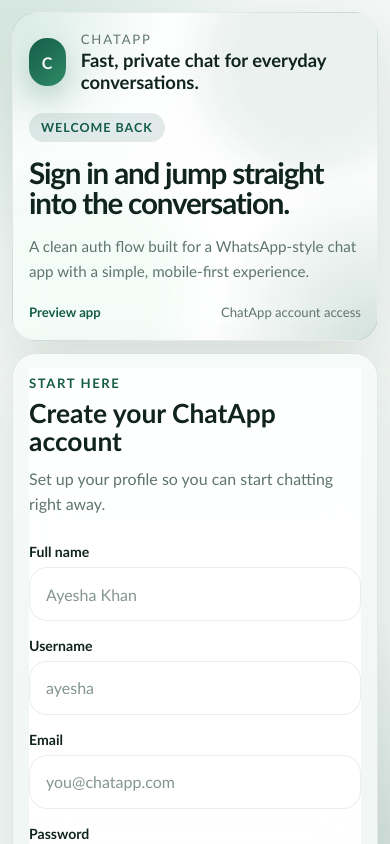
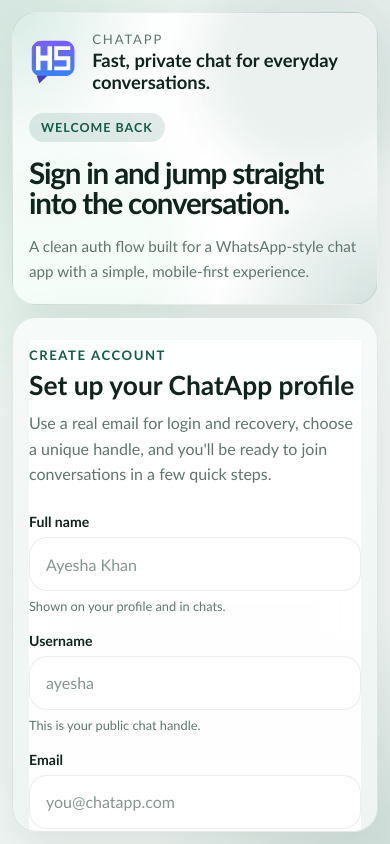
Before and after one commit to faisalshafique146/chatapp, an Angular app: page /auth/sign-up in a window 390 px wide. Built offline with nearby package versions, Linux system fonts and the light colour scheme.

Commit message:
feat: refactor authentication UI components and improve layout responsiveness

```diff
--- a/src/features/auth/components/auth-shell/auth-shell.component.html
+++ b/src/features/auth/components/auth-shell/auth-shell.component.html
@@ -4,7 +4,7 @@
     <div class="auth-shell__glow auth-shell__glow--two"></div>
 
     <div class="auth-shell__brand">
-      <div class="auth-shell__mark">C</div>
+      <img class="auth-shell__mark" src="/files/apple-touch-icon.png" alt="ChatApp logo" />
       <div>
         <p>ChatApp</p>
         <strong>Fast, private chat for everyday conversations.</strong>
@@ -34,11 +34,6 @@
         <span>Designed to feel like a modern messaging app.</span>
       </article>
     </div>
-
-    <div class="auth-shell__footer">
-      <a routerLink="/chat">Preview app</a>
-      <span>ChatApp account access</span>
-    </div>
   </section>
 
   <section class="auth-shell__form-panel">
--- a/src/features/auth/components/auth-shell/auth-shell.component.scss
+++ b/src/features/auth/components/auth-shell/auth-shell.component.scss
@@ -1,14 +1,14 @@
 :host {
   display: block;
-  min-height: 100dvh;
-  overflow-y: auto;
-  overscroll-behavior: contain;
+  height: 100dvh;
+  overflow: hidden;
 }
 
 .auth-shell {
   display: grid;
   grid-template-columns: minmax(0, 1.15fr) minmax(420px, 0.85fr);
-  min-height: 100dvh;
+  height: 100%;
+  min-height: 0;
   padding: 1.25rem;
   gap: 1.25rem;
   align-items: stretch;
@@ -17,7 +17,7 @@
 .auth-shell__brand-panel,
 .auth-shell__form-panel {
   position: relative;
-  overflow: hidden;
+  min-height: 0;
   border: 1px solid var(--border-color);
   border-radius: 32px;
   box-shadow: var(--shadow-soft);
@@ -40,11 +40,23 @@
   place-items: center;
   padding: 1rem;
   background: var(--bg-chat);
-  min-height: 0;
+  overflow-y: auto;
+  overflow-x: hidden;
+  overscroll-behavior: contain;
 }
 
 .auth-shell__form-card {
   width: min(100%, 34rem);
+}
+
+:host(.auth-shell--signup) .auth-shell__form-panel {
+  place-items: start center;
+  padding-top: 1.35rem;
+  padding-bottom: 1.35rem;
+}
+
+:host(.auth-shell--signup) .auth-shell__form-card {
+  width: min(100%, 38rem);
 }
 
 .auth-shell__glow {
@@ -73,8 +85,7 @@
 
 .auth-shell__brand,
 .auth-shell__hero,
-.auth-shell__highlights,
-.auth-shell__footer {
+.auth-shell__highlights {
   position: relative;
   z-index: 1;
 }
@@ -104,16 +115,13 @@
 }
 
 .auth-shell__mark {
-  display: grid;
-  place-items: center;
+  display: block;
   width: 3rem;
   height: 3rem;
   border-radius: 18px;
-  background: linear-gradient(135deg, #155c48, #2f8a67);
-  color: var(--text-inverse);
-  font-weight: 800;
-  letter-spacing: 0.04em;
-  box-shadow: 0 12px 30px rgba(21, 92, 72, 0.26);
+  object-fit: cover;
+  background: transparent;
+  box-shadow: none;
 }
 
 .auth-shell__hero {
@@ -184,26 +192,10 @@
   }
 }
 
-.auth-shell__footer {
-  display: flex;
-  align-items: center;
-  justify-content: space-between;
-  gap: 1rem;
-  margin-top: 2rem;
-  color: var(--text-secondary);
-  font-size: 0.88rem;
-
-  a {
-    color: var(--bg-accent);
-    font-weight: 700;
-    text-decoration: none;
-  }
-}
-
 @media (max-width: 1120px) {
   .auth-shell {
     grid-template-columns: 1fr;
-    min-height: 100dvh;
+    grid-template-rows: auto minmax(0, 1fr);
   }
 
   .auth-shell__brand-panel {
@@ -247,9 +239,4 @@
     place-items: start center;
     padding-top: 0.9rem;
   }
-
-  .auth-shell__footer {
-    margin-top: 1.2rem;
-    font-size: 0.82rem;
-  }
 }
--- a/src/features/auth/components/auth-shell/auth-shell.component.ts
+++ b/src/features/auth/components/auth-shell/auth-shell.component.ts
@@ -1,11 +1,8 @@
-import { CommonModule } from '@angular/common';
 import { ChangeDetectionStrategy, Component } from '@angular/core';
-import { RouterLink } from '@angular/router';
 
 @Component({
   selector: 'app-auth-shell',
   standalone: true,
-  imports: [CommonModule, RouterLink],
   templateUrl: './auth-shell.component.html',
   styleUrl: './auth-shell.component.scss',
   changeDetection: ChangeDetectionStrategy.OnPush
--- a/src/features/auth/pages/sign-up/sign-up.component.html
+++ b/src/features/auth/pages/sign-up/sign-up.component.html
@@ -1,39 +1,64 @@
 <app-auth-shell class="auth-shell--signup">
   <section class="auth-card">
     <div class="auth-card__header">
-      <span>Start here</span>
-      <h2>Create your ChatApp account</h2>
-      <p>Set up your profile so you can start chatting right away.</p>
+      <span>Create account</span>
+      <h2>Set up your ChatApp profile</h2>
+      <p>
+        Use a real email for login and recovery, choose a unique handle, and you'll be ready to
+        join conversations in a few quick steps.
+      </p>
     </div>
 
     <form [formGroup]="form" (ngSubmit)="submit()" class="auth-form auth-form--signup" novalidate>
       <label class="auth-field auth-field--half">
         <span>Full name</span>
-        <input type="text" formControlName="fullName" placeholder="Ayesha Khan" autocomplete="name" />
-        <small *ngIf="form.get('fullName')?.touched && form.get('fullName')?.hasError('required')">
+        <input
+          type="text"
+          formControlName="fullName"
+          placeholder="Ayesha Khan"
+          autocomplete="name"
+          autocapitalize="words"
+        />
+        <small class="auth-field__hint">Shown on your profile and in chats.</small>
+        <small class="auth-field__error" *ngIf="form.get('fullName')?.touched && form.get('fullName')?.hasError('required')">
           Full name is required.
         </small>
-        <small *ngIf="form.get('fullName')?.touched && form.get('fullName')?.hasError('minlength')">
+        <small class="auth-field__error" *ngIf="form.get('fullName')?.touched && form.get('fullName')?.hasError('minlength')">
           Use at least 3 characters.
         </small>
       </label>
 
       <label class="auth-field auth-field--half">
         <span>Username</span>
-        <input type="text" formControlName="handle" placeholder="ayesha" autocomplete="username" />
-        <small *ngIf="form.get('handle')?.touched && form.get('handle')?.hasError('required')">
+        <input
+          type="text"
+          formControlName="handle"
+          placeholder="ayesha"
+          autocomplete="username"
+          autocapitalize="none"
+          spellcheck="false"
+        />
+        <small class="auth-field__hint">This is your public chat handle.</small>
+        <small class="auth-field__error" *ngIf="form.get('handle')?.touched && form.get('handle')?.hasError('required')">
           Username is required.
         </small>
-        <small *ngIf="form.get('handle')?.touched && form.get('handle')?.hasError('minlength')">
+        <small class="auth-field__error" *ngIf="form.get('handle')?.touched && form.get('handle')?.hasError('minlength')">
           Use at least 3 characters.
         </small>
       </label>
 
       <label class="auth-field auth-field--full">
         <span>Email</span>
-        <input type="email" formControlName="email" placeholder="you@chatapp.com" autocomplete="email" />
-        <small *ngIf="form.get('email')?.touched && form.get('email')?.hasError('required')">Email is required.</small>
-        <small *ngIf="form.get('email')?.touched && form.get('email')?.hasError('email')">
+        <input
+          type="email"
+          formControlName="email"
+          placeholder="you@chatapp.com"
+          autocomplete="email"
+          inputmode="email"
+        />
+        <small class="auth-field__hint">Used for sign-in, recovery, and account notices.</small>
+        <small class="auth-field__error" *ngIf="form.get('email')?.touched && form.get('email')?.hasError('required')">Email is required.</small>
+        <small class="auth-field__error" *ngIf="form.get('email')?.touched && form.get('email')?.hasError('email')">
           Enter a valid email address.
         </small>
       </label>
@@ -47,14 +72,20 @@
             placeholder="Create a secure password"
             autocomplete="new-password"
           />
-          <button type="button" class="auth-field__icon-button" (click)="togglePasswordVisibility()">
+          <button
+            type="button"
+            class="auth-field__icon-button"
+            (click)="togglePasswordVisibility()"
+            [attr.aria-label]="showPassword() ? 'Hide password' : 'Show password'"
+          >
             {{ showPassword() ? 'Hide' : 'Show' }}
           </button>
         </div>
-        <small *ngIf="form.get('password')?.touched && form.get('password')?.hasError('required')">
+        <small class="auth-field__hint">Use at least 8 characters with a mix of letters and numbers.</small>
+        <small class="auth-field__error" *ngIf="form.get('password')?.touched && form.get('password')?.hasError('required')">
           Password is required.
         </small>
-        <small *ngIf="form.get('password')?.touched && form.get('password')?.hasError('minlength')">
+        <small class="auth-field__error" *ngIf="form.get('password')?.touched && form.get('password')?.hasError('minlength')">
           Password should be at least 8 characters.
         </small>
       </label>
@@ -67,10 +98,10 @@
           placeholder="Repeat your password"
           autocomplete="new-password"
         />
-        <small *ngIf="form.get('confirmPassword')?.touched && form.get('confirmPassword')?.hasError('required')">
+        <small class="auth-field__error" *ngIf="form.get('confirmPassword')?.touched && form.get('confirmPassword')?.hasError('required')">
           Please confirm your password.
         </small>
-        <small *ngIf="form.touched && form.hasError('passwordMismatch')">
+        <small class="auth-field__error" *ngIf="form.touched && form.hasError('passwordMismatch')">
           The passwords do not match.
         </small>
       </label>
@@ -80,7 +111,7 @@
         <span>I agree to the ChatApp terms and privacy policy.</span>
       </label>
       <small
-        class="auth-form__helper auth-form__helper--full"
+        class="auth-field__error auth-form__helper auth-form__helper--full"
         *ngIf="form.get('acceptTerms')?.touched && form.get('acceptTerms')?.hasError('requiredTrue')"
       >
         You must accept the terms to continue.
--- a/src/features/auth/pages/sign-up/sign-up.component.scss
+++ b/src/features/auth/pages/sign-up/sign-up.component.scss
@@ -1,6 +1,7 @@
 :host {
   display: block;
-  min-height: 100%;
+  height: 100%;
+  min-height: 0;
 }
 
 .auth-card {
@@ -13,6 +14,8 @@
   box-shadow: var(--shadow-card);
   backdrop-filter: blur(18px);
   animation: slide-up-fade 220ms ease;
+  max-height: 100%;
+  overflow: visible;
 }
 
 .auth-card__header {
@@ -90,9 +93,16 @@
     }
   }
 
-  small {
+  .auth-field__hint {
+    color: var(--text-secondary);
+    font-size: 0.8rem;
+    line-height: 1.4;
+  }
+
+  .auth-field__error {
     color: #b54848;
     font-size: 0.8rem;
+    line-height: 1.4;
   }
 }
 
@@ -203,6 +213,15 @@
   }
 }
 
+:host .auth-card {
+  display: flex;
+  flex-direction: column;
+}
+
+:host .auth-form {
+  flex: 1 1 auto;
+}
+
 @media (max-width: 540px) {
   .auth-field__password-row {
     flex-direction: column;
```
